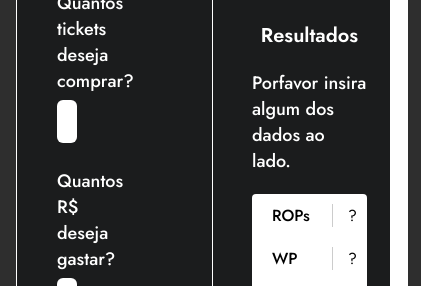
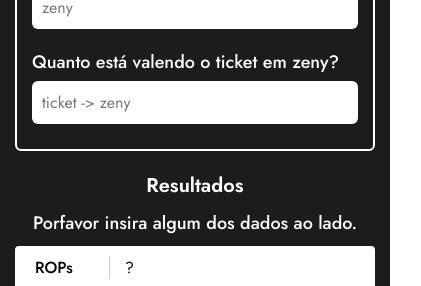
Before and after one commit to Lucas8x/ragnarok-ticket-calculator, a Next.js app: page / in a window 390 px wide. Shown: the part 536-822 px from the top of the page, 421 px wide, since content can reach past the window. Built offline with nearby package versions, Linux system fonts and the light colour scheme; some icons are missing.

Commit message:
style: mobile support

```diff
--- a/src/components/Calculator/styles.ts
+++ b/src/components/Calculator/styles.ts
@@ -1,4 +1,5 @@
 import styled from 'styled-components';
+import { mobile } from '../../utils/media';
 
 export const Main = styled.main`
   display: flex;
@@ -15,5 +16,17 @@ export const Main = styled.main`
 
   > div:last-child {
     padding-left: 40px;
+
+    ${mobile(`
+      padding-left: 0;
+    `)}
   }
+
+  ${mobile(`
+    flex-direction: column;
+    padding: 0 15px;
+    background: none;
+    gap: 20px;
+    margin-bottom: 40px;
+  `)}
 `;
--- a/src/components/Form/styles.ts
+++ b/src/components/Form/styles.ts
@@ -1,5 +1,7 @@
 import styled from 'styled-components';
 import { X } from '@styled-icons/feather';
+
+import { mobile } from '../../utils/media';
 
 export const Container = styled.div`
   display: flex;
@@ -7,7 +9,13 @@ export const Container = styled.div`
 
   width: 50%;
   gap: 25px;
-  padding-right: 150px;
+  padding-right: 125px;
+
+  ${mobile(`
+    width: 100%;
+    gap: 20px;
+    padding-right: 0;
+  `)}
 `;
 
 export const Group = styled.div`
--- a/src/components/LeftSidebar/styles.ts
+++ b/src/components/LeftSidebar/styles.ts
@@ -1,4 +1,5 @@
 import styled from 'styled-components';
+import { phone } from '../../utils/media';
 
 export const Container = styled.div`
   display: flex;
@@ -8,10 +9,14 @@ export const Container = styled.div`
   justify-content: flex-end;
 
   width: 75px;
-  height: 100vh;
+  height: auto;
 
   border-right: 1px solid #fff;
   background-color: ${({ theme }) => theme.colors.secondary};
+
+  ${phone(`
+    display: none;
+  `)}
 `;
 
 export const GithubLink = styled.a`
--- a/src/components/Result/styles.ts
+++ b/src/components/Result/styles.ts
@@ -1,4 +1,5 @@
 import styled from 'styled-components';
+import { mobile } from '../../utils/media';
 
 export const Container = styled.div`
   display: flex;
@@ -6,6 +7,11 @@ export const Container = styled.div`
   align-items: center;
   width: 50%;
   gap: 20px;
+
+  ${mobile(`
+    width: 100%;
+    gap: 10px;
+  `)}
 `;
 
 export const Title = styled.span`
@@ -18,6 +24,7 @@ export const LastModified = styled.span`
   font-size: 18px;
   font-weight: 500;
   color: #fff;
+  text-align: center;
 `;
 
 export const Table = styled.div`
--- a/src/components/RightSidebar/styles.ts
+++ b/src/components/RightSidebar/styles.ts
@@ -1,4 +1,5 @@
 import styled from 'styled-components';
+import { phone } from '../../utils/media';
 
 export const Container = styled.div`
   display: flex;
@@ -6,10 +7,14 @@ export const Container = styled.div`
   align-items: center;
 
   width: 75px;
-  height: 100vh;
+  height: auto;
 
   border-left: 1px solid #fff;
   background-color: ${({ theme }) => theme.colors.secondary};
+
+  ${phone(`
+    display: none;
+  `)}
 `;
 
 export const SwitchButton = styled.button`
--- a/src/screens/Home/styles.ts
+++ b/src/screens/Home/styles.ts
@@ -1,4 +1,5 @@
 import styled from 'styled-components';
+import { mobile } from '../../utils/media';
 
 export const Container = styled.main`
   display: flex;
@@ -17,4 +18,9 @@ export const Center = styled.div`
   width: 100%;
   gap: 20px;
   padding: 0 20px 0;
+
+  ${mobile(`
+    gap: 0;
+    padding: 0;
+  `)}
 `;
--- /dev/null
+++ b/src/utils/media.ts
@@ -0,0 +1,19 @@
+import { css } from 'styled-components';
+
+export const tablet = (inner: any) => css`
+  @media (max-width: 768px) {
+    ${inner}
+  }
+`;
+
+export const mobile = (inner: any) => css`
+  @media (max-width: ${1000 / 16}em) {
+    ${inner};
+  }
+`;
+
+export const phone = (inner: any) => css`
+  @media (max-width: ${650 / 16}em) {
+    ${inner};
+  }
+`;
```
